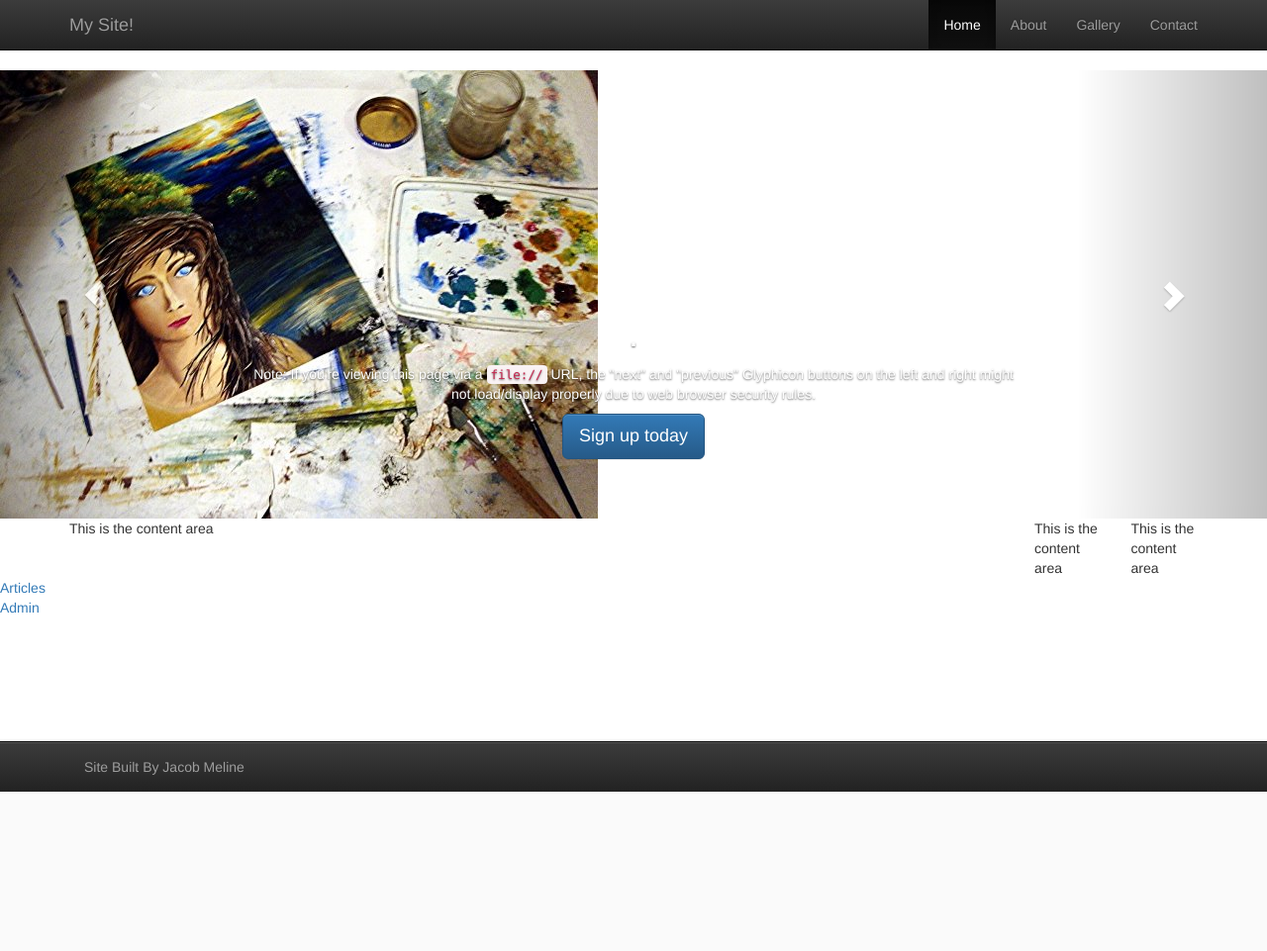
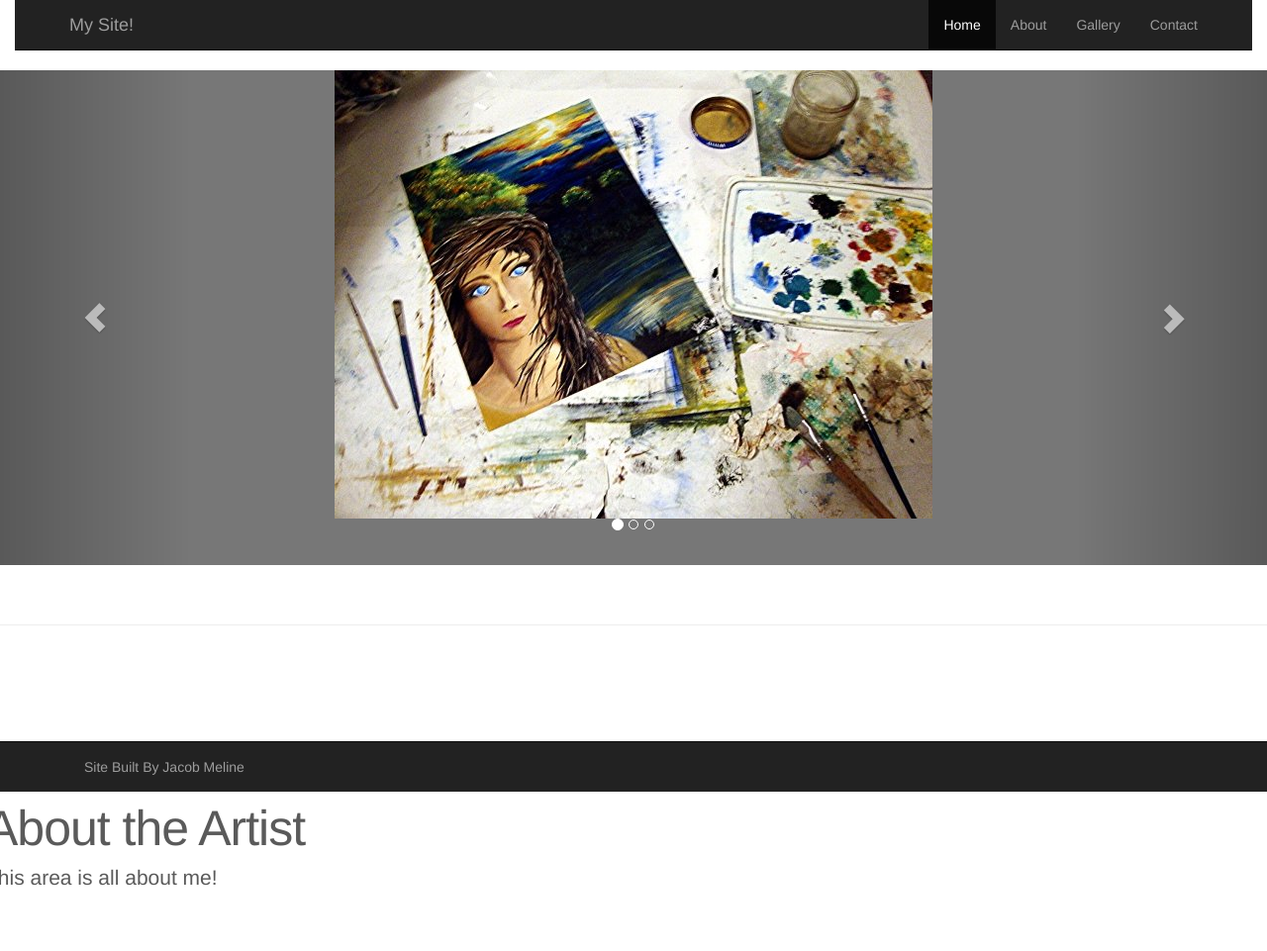
Before and after one commit to jmeline/beautiful_historia, a Django app: page /articles/ in a window 1280 px wide. Shown: the whole page at 99% size. Before the commit the page ends 800 px from the top, so only its background shows below. Run offline with Django 3.2, Linux system fonts and the light colour scheme; some libraries are stand-ins or nearby versions.

Commit message:
New carousel bootstrap. Updated CSS templates. Began working on content bar

```diff
--- a/article/templates/articles.html
+++ b/article/templates/articles.html
@@ -1,6 +1,4 @@
 {% extends "base.html" %}
-
-
 
 {% block content %}
 <h1>Articles</h1>
--- a/django_test/templates/base.html
+++ b/django_test/templates/base.html
@@ -4,26 +4,37 @@
 <html>
 <head lang="en">
     <title>{% block title %} My Base Template {% endblock %}</title>
-    <meta charset="UTF-8" />
+    <meta charset="UTF-8"/>
     <meta name="viewport" content="width=device-width, initial-scale=1.0">
+    <meta name="description" content="">
+    <meta name="author" content="">
+
     <link rel="stylesheet" type="text/css" href="{% static 'assets/css/bootstrap.css' %}">
-    <link rel="stylesheet" type="text/css" href="{% static 'assets/css/bootstrap-theme.css' %}">
-    <!--<link rel="stylesheet" type="text/css" href="{% static 'assets/css/default.css' %}"> -->
+    <link rel="stylesheet" type="text/css" href="{% static 'assets/css/bootstrap-modal-carousel.css' %}">
+
+    <!-- Custom StyleSheet -->
+    <link rel="stylesheet" type="text/css" href="{% static 'assets/css/default.css' %}">
 
 
 </head>
 <body>
-    <div class="navbar navbar-inverse navbar-static-top">
+<!-- NAVBAR
+================================================== -->
+<div class="container-fluid">
+    <div class="navbar navbar-inverse navbar-static-top navbar" role="navigation">
         <div class="container">
-
+            <div class="navbar-header">
                 <a href="#" class="navbar-brand"> {% block sitename %} My Site! {% endblock %} </a>
-
-            <button class="navbar-toggle" data-toggle="collapse" data-target=".navHeaderCollapse">
+                <button class="navbar-toggle" data-toggle="collapse" data-target="#navbar" aria-expanded="false"
+                        aria-controls="navbar">
+                    <span class="sr-only">Toggle navigation</span>
                     <span class="icon-bar"></span>
                     <span class="icon-bar"></span>
                     <span class="icon-bar"></span>
                 </button>
-            <div class="collapse navbar-collapse navHeaderCollapse">
+            </div>
+
+            <div id="navbar" class="collapse navbar-collapse">
                 <ul class="nav navbar-nav navbar-right">
                     <li class="active"><a href="#"> Home </a></li>
                     <li><a href="#"> About </a></li>
@@ -33,10 +44,11 @@
             </div>
         </div>
     </div>
+</div>
 
 <!-- Carousel
 ================================================== -->
-    <div id="myCarousel" class="carousel slide" data-ride="carousel">
+<div id="myCarousel" class="carousel slide carousel-fit" data-ride="carousel">
     <!-- Indicators -->
     <ol class="carousel-indicators">
         <li data-target="#myCarousel" data-slide-to="0" class="active"></li>
@@ -46,31 +58,26 @@
     <div class="carousel-inner" role="listbox">
         <div class="item active">
             <img src="{% static 'assets/images/paint and picture.jpg' %}" alt="First slide">
+
             <div class="container">
                 <div class="carousel-caption">
                     <h1>.</h1>
-              <p>Note: If you're viewing this page via a <code>file://</code> URL, the "next" and "previous" Glyphicon buttons on the left and right might not load/display properly due to web browser security rules.</p>
-              <p><a class="btn btn-lg btn-primary" href="#" role="button">Sign up today</a></p>
                 </div>
             </div>
         </div>
         <div class="item">
             <img src="{% static 'assets/images/sillouettes in chile.jpg' %}" alt="Second slide">
+
             <div class="container">
                 <div class="carousel-caption">
-              <h1>Another example headline.</h1>
-              <p>Cras justo odio, dapibus ac facilisis in, egestas eget quam. Donec id elit non mi porta gravida at eget metus. Nullam id dolor id nibh ultricies vehicula ut id elit.</p>
-              <p><a class="btn btn-lg btn-primary" href="#" role="button">Learn more</a></p>
                 </div>
             </div>
         </div>
         <div class="item">
             <img src="{% static 'assets/images/tree of life in black.JPG' %}" alt="Third slide">
+
             <div class="container">
                 <div class="carousel-caption">
-              <h1>One more for good measure.</h1>
-              <p>Cras justo odio, dapibus ac facilisis in, egestas eget quam. Donec id elit non mi porta gravida at eget metus. Nullam id dolor id nibh ultricies vehicula ut id elit.</p>
-              <p><a class="btn btn-lg btn-primary" href="#" role="button">Browse gallery</a></p>
                 </div>
             </div>
         </div>
@@ -83,29 +90,30 @@
         <span class="glyphicon glyphicon-chevron-right" aria-hidden="true"></span>
         <span class="sr-only">Next</span>
     </a>
-    </div><!-- /.carousel -->
+</div>
+<!-- /.carousel -->
 
-    <div class="container">
-        <div class="row">
-            <div class="col-md-10">
-               This is the content area
-            </div>
-            <div class="col-md-1">
-               This is the content area
-            </div>
-            <div class="col-md-1">
-               This is the content area
+<!-- START THE FEATURETTES -->
+
+<hr class="featurette-divider">
+<div class="row featurette">
+    <div class="col-mid-8">
+        <h2 class="featurette-heading">
+            About the Artist
+        </h2>
+        <p class="lead">
+            This area is all about me!
+        </p>
     </div>
 </div>
-    </div>
-
+<!--
     <div id="nav">
         {% block sidebar %}
         <a href="/articles/">Articles</a><br>
         <a href="/admin/">Admin</a><br>
         {% endblock %}
     </div>
-
+    -->
 
 
 <div class="navbar navbar-default navbar-inverse navbar-fixed-bottom">
@@ -115,8 +123,9 @@
 </div>
 
 
-    <script src="http://code.jquery.com/jquery-1.11.0.min.js"></script>﻿
+<script src="http://code.jquery.com/jquery-1.11.0.min.js"></script>
 <script src="{% static 'assets/js/bootstrap.js' %}"></script>
+<script src="{% static 'assets/js/carousel-fit.js' %}"></script/>
 
 </body>
 </html>
--- /dev/null
+++ b/static/css/bootstrap-modal-carousel.css
@@ -0,0 +1,76 @@
+.carousel.carousel-fit {
+  position: relative;
+  /* When sliding, use the maximum height we have */
+  /* Center horizontally the content of the slides */
+  /* To be centered, the images of the slides need to be inline */
+  /* Maximize the captions in the wrapper */
+}
+.carousel.carousel-fit.slide {
+  /* Hide the content outside the carousel when sliding */
+  overflow: hidden;
+}
+.carousel.carousel-fit .carousel-inner > .next,
+.carousel.carousel-fit .carousel-inner > .prev {
+  bottom: 0;
+}
+.carousel.carousel-fit .carousel-inner > .item {
+  text-align: center;
+}
+.carousel.carousel-fit .carousel-inner > .item > img {
+  display: inline-block;
+}
+.carousel.carousel-fit .carousel-inner > .item > .carousel-caption {
+  bottom: 0;
+  left: 0;
+  right: 0;
+}
+
+.modal.modal-fullscreen {
+  /* Maximize the main wrappers on the screen */
+  /* Make the parent wrapper of the modal box a full-width block */
+  /* Remove borders and effects on the content */
+  /**
+	 * /!\ By using this feature, you force the header and footer to be placed
+	 * in an absolute position. You must handle by yourself the margin of the
+	 * content.
+	 */
+}
+.modal.modal-fullscreen .modal-dialog,
+.modal.modal-fullscreen .modal-content {
+  bottom: 0;
+  left: 0;
+  position: absolute;
+  right: 0;
+  top: 0;
+}
+.modal.modal-fullscreen .modal-dialog {
+  margin: 0;
+  width: 100%;
+}
+.modal.modal-fullscreen .modal-content {
+  border: none;
+  -moz-border-radius: 0;
+  border-radius: 0;
+  -webkit-box-shadow: inherit;
+  -moz-box-shadow: inherit;
+  -o-box-shadow: inherit;
+  box-shadow: inherit;
+}
+.modal.modal-fullscreen.force-fullscreen {
+  /* Remove the padding inside the body */
+}
+.modal.modal-fullscreen.force-fullscreen .modal-body {
+  padding: 0;
+}
+.modal.modal-fullscreen.force-fullscreen .modal-header,
+.modal.modal-fullscreen.force-fullscreen .modal-footer {
+  left: 0;
+  position: absolute;
+  right: 0;
+}
+.modal.modal-fullscreen.force-fullscreen .modal-header {
+  top: 0;
+}
+.modal.modal-fullscreen.force-fullscreen .modal-footer {
+  bottom: 0;
+}
--- a/static/css/default.css
+++ b/static/css/default.css
@@ -1,3 +1,126 @@
+/* GLOBAL STYLES
+-------------------------------------------------- */
+/* Padding below the footer and lighter body text */
+
+body {
+  padding-bottom: 40px;
+  color: #5a5a5a;
+}
+
+
+/* CUSTOMIZE THE NAVBAR
+-------------------------------------------------- */
+
+/* Special class on .container surrounding .navbar, used for positioning it into place. */
+.navbar-wrapper {
+  position: absolute;
+  top: 0;
+  right: 0;
+  left: 0;
+  z-index: 20;
+}
+
+/* Flip around the padding for proper display in narrow viewports */
+.navbar-wrapper > .container {
+  padding-right: 0;
+  padding-left: 0;
+}
+.navbar-wrapper .navbar {
+  padding-right: 15px;
+  padding-left: 15px;
+}
+.navbar-wrapper .navbar .container {
+  width: auto;
+}
+
+
+/* CUSTOMIZE THE CAROUSEL
+-------------------------------------------------- */
+
+/* Carousel base class */
+.carousel {
+  height: 500px;
+  margin-bottom: 60px;
+}
+/* Since positioning the image, we need to help out the caption */
+.carousel-caption {
+  z-index: 10;
+}
+
+/* Declare heights because of positioning of img element */
+.carousel .item {
+  height: 500px;
+  background-color: #777;
+}
+/*
+.carousel-inner > .item > img {
+  position: absolute;
+  top: 0;
+  left: 0;
+  min-width: 100%;
+  height: 500px;
+}
+*/
+
+/* Featurettes
+------------------------- */
+
+.featurette-divider {
+  margin: 60px 0; /* Space out the Bootstrap <hr> more */
+}
+
+/* Thin out the marketing headings */
+.featurette-heading {
+  font-weight: 300;
+  line-height: 1;
+  letter-spacing: -1px;
+  margin-top: 0px;
+}
+
+
+/* RESPONSIVE CSS
+-------------------------------------------------- */
+
+@media (min-width: 768px) {
+  /* Navbar positioning foo */
+  .navbar-wrapper {
+    margin-top: 20px;
+  }
+  .navbar-wrapper .container {
+    padding-right: 15px;
+    padding-left: 15px;
+  }
+  .navbar-wrapper .navbar {
+    padding-right: 0;
+    padding-left: 0;
+  }
+
+  /* The navbar becomes detached from the top, so we round the corners */
+  .navbar-wrapper .navbar {
+    border-radius: 4px;
+  }
+
+  /* Bump up size of carousel content */
+  .carousel-caption p {
+    margin-bottom: 20px;
+    font-size: 21px;
+    line-height: 1.4;
+  }
+
+  .featurette-heading {
+    font-size: 50px;
+  }
+}
+
+
+@media (min-width: 992px) {
+  .featurette-heading {
+    margin-top: 120px;
+  }
+}
+
+/* OLD STUFF
+
 body {
     text-align: center;
 }
@@ -33,10 +156,6 @@ body {
     padding: 5px;
 }
 
-p, div {
-   color: green;
-}
-
 h1 {
     color: #ffd700;
 }
@@ -56,3 +175,4 @@ a:hover {
 a:active {
     text-decoration: none;
 }
+*/
--- /dev/null
+++ b/static/js/carousel-fit.js
@@ -0,0 +1,108 @@
+(function (factory) {
+    'use strict';
+    if (typeof define === 'function' && define.amd) {
+        // Register as an anonymous AMD module:
+        define([
+            'jquery',
+            'bootstrap'
+        ], factory);
+    } else {
+        // Browser globals:
+        factory(
+            window.jQuery
+        );
+    }
+}(function ($) {
+    'use strict';
+
+    // Extend the carousel constructor with some utils methods
+    $.extend($.fn.carousel.Constructor.prototype, {
+        fit: function (height) {
+            if (!height) {
+                height = $('.item.active', this.$element).height();
+            }
+
+            // Update the height of the carousel with the active slide one, in
+            // the case when the image has the max-width:100% and is too big.
+            if (height != this.$element.height()) {
+                if ($.support.transition) {
+                    this.$element.animate({
+                        height: height
+                    });
+                }
+                else {
+                    this.$element.height(height);
+                }
+
+
+                this.$element.trigger($.Event('fit.bs.carousel', { height: height }));
+            }
+
+            // If the slide contains only one image, adjust the size of the caption to it
+            if (this.$element.find('.item.active img').length == 1) {
+                var
+                    $img = this.$element.find('.item.active img')
+                    , pos = {
+                        left: $img.position().left, right: $img.position().left
+                    }
+                    ;
+
+                if ($.support.transition) {
+                    this.$element.find('.carousel-caption').animate(pos);
+                }
+                else {
+                    this.$element.find('.carousel-caption').css(pos);
+                }
+            }
+        }
+    });
+
+    $(document)
+        .on('slide.bs.carousel', '.carousel.carousel-fit', function (event) {
+            var data = $(this).data('bs.carousel');
+
+            // Set the height of the carousel with the active slide one
+            data.$element.height($('.item.active', data.$element).height());
+
+            // Determine which slide will be next (first, prev, next, last)
+            var $next = $('.item.active', data.$element)[event.direction == 'left' ? 'next' : 'prev']();
+            if (!$next.length) {
+                $next = $('.item:' + (event.direction == 'left' ? 'first' : 'last') + '-child', data.$element);
+            }
+
+            var height;
+            // TWO WAYS
+            // 1/ The next slide is already showing and we can get the height
+            // 2/ The next slide is not yet shown and we clone it
+
+            // 1/ Animate to the height of the next active slide
+            height = $next.height();
+
+            // // 2/ Clone the next slide
+            // var $clone = $next.clone(), result;
+
+            // // Set the clone invisible and avoid display:none!important rules
+            // $clone
+            // 	.css({visibility: 'hidden', display: 'block'})
+            // 	.attr('style', $clone.attr('style').replace('block', 'block !important'))
+            // ;
+
+            // // Append the clone to the DOM
+            // $clone.appendTo($('body'));
+
+
+            // // Animate to the height of the next active slide
+            // height = $clone.height();
+
+            // // Remove the clone
+            // $clone.remove();
+
+            // Update the height of the carousel
+            data.fit(height);
+        })
+        .on('slid.bs.carousel', '.carousel.carousel-fit', function (event) {
+            var data = $(this).data('bs.carousel');
+            data.fit();
+        })
+    ;
+}));
```
Also changed, not shown: article/templates/gallery.html (added, +10 -0 lines), static/js/bootstrap-modal-carousel.js (added). Lines whose indentation alone changed are shown as unchanged.
